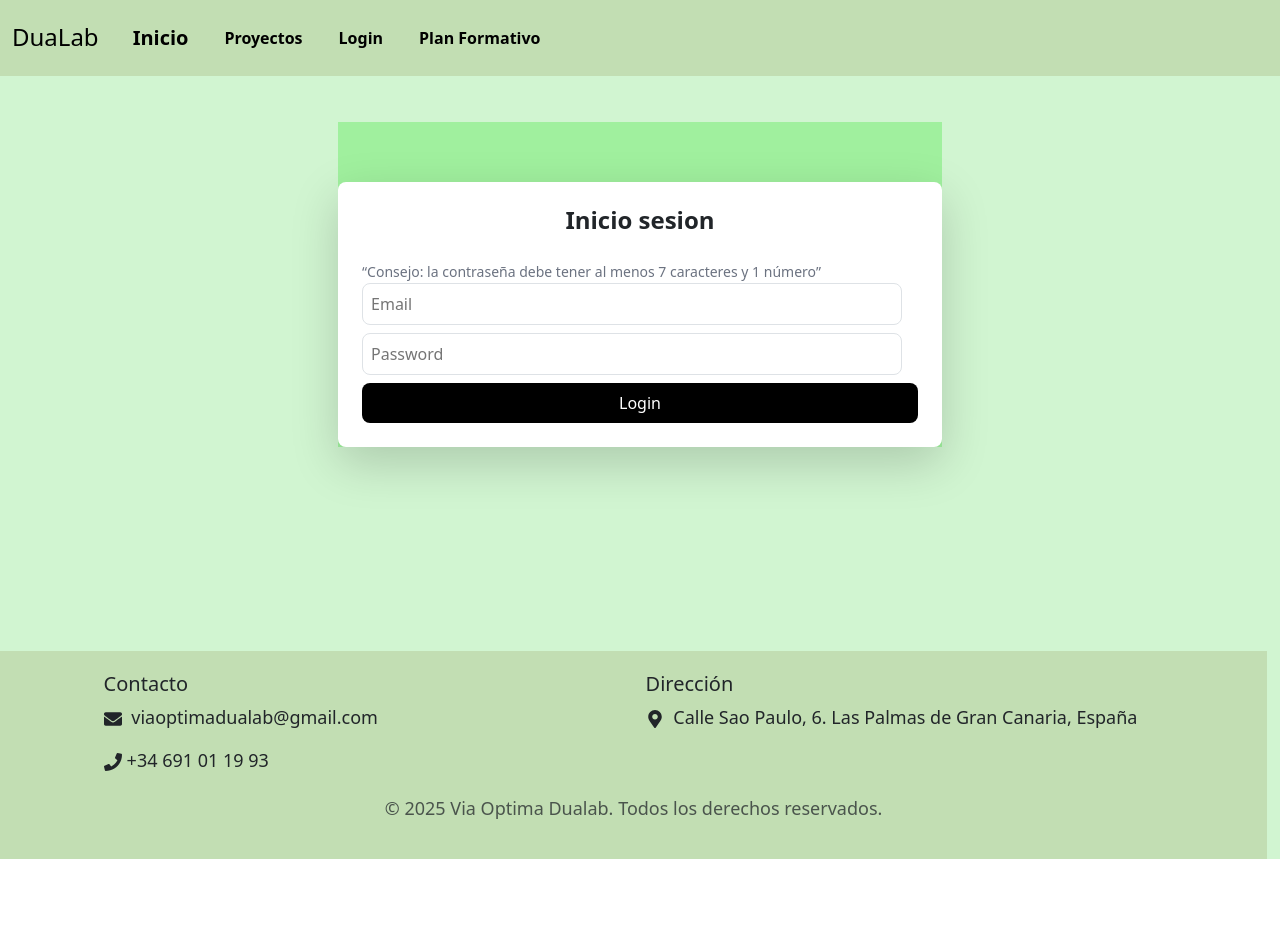
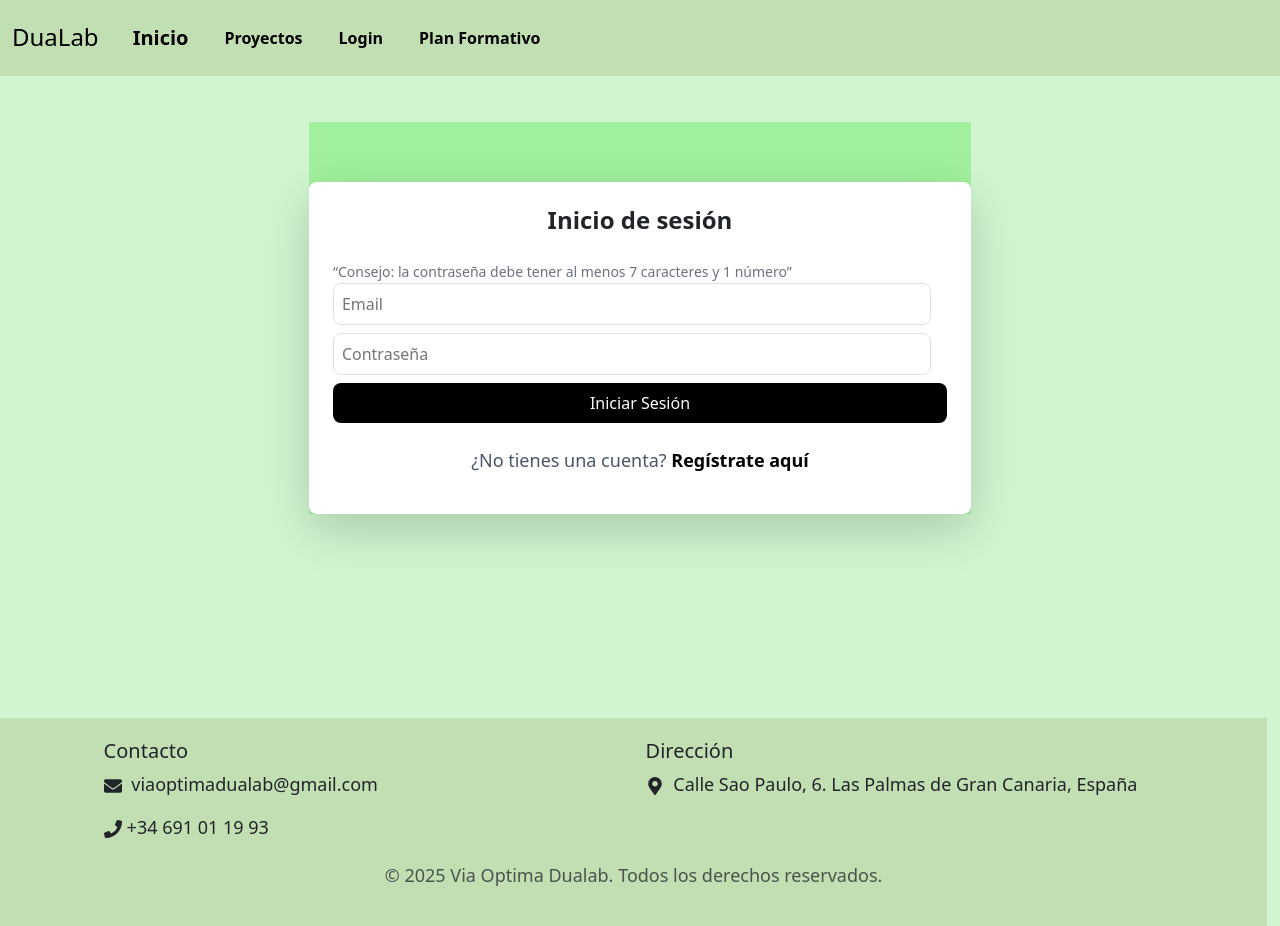
Before and after one commit to ray0479/DuaLab, a React (Vite) app: page /login in a window 1280 px wide. Before the commit the page ends 859 px from the top, so only its background shows below. Built offline with nearby package versions, Linux system fonts and the light colour scheme.

Commit message:
registro para el formulario

```diff
--- a/package.json
+++ b/package.json
@@ -13,7 +13,7 @@
     "@emotion/react": "^11.14.0",
     "@emotion/styled": "^11.14.0",
     "@mui/material": "^6.4.5",
-    "axios": "^1.7.9",
+    "axios": "^1.8.2",
     "cors": "^2.8.5",
     "dotenv": "^16.4.7",
     "express": "^4.21.2",
--- a/src/App.tsx
+++ b/src/App.tsx
@@ -4,7 +4,6 @@ import {NavBar} from './components/navbar'
 import { Footer } from './components/Footer';
 import CompanyInfo from './components/Info';
 import Inicio from './components/Inicio';
-import { QuienesSomos } from './components/QuienesSomos'
 import Login from './components/Login';
 import FetchMySQLData from './components/PlanFormativo';
 // import {Plan} from './components/PlanFormativo'
--- a/src/components/Login.tsx
+++ b/src/components/Login.tsx
@@ -1,6 +1,5 @@
 import { useState } from "react";
 import { useNavigate } from "react-router-dom";
-
 import '../styles/Login.css';
 
 const Login = () => {
@@ -8,50 +7,92 @@ const Login = () => {
   const [password, setPassword] = useState("");
   const [success, setSuccess] = useState("");
   const [error, setError] = useState("");
+  const [isRegistering, setIsRegistering] = useState(false); // Estado para alternar entre login y registro
 
   const navigate = useNavigate(); // Inicializa el hook useNavigate
 
+  // Validación de contraseña
   const validatePassword = (password: string) => {
-    return /^(?=.*\d).{7,}$/.test(password); //Requisitos de la contraseña
+    return /^(?=.*\d).{7,}$/.test(password); // Requisitos de la contraseña
   };
 
-  const handleSubmit = (e : React.FormEvent) => {
+  const handleLogin = async (e: React.FormEvent) => {
     e.preventDefault();
 
-    const existingUser = localStorage.getItem("user") ? JSON.parse(localStorage.getItem("user") as string) : null; //Guardar datos en local
+    const loginData = { email, password };
 
-    if (existingUser && existingUser.email === email) { //Comprueba si se ha usado el correo anteriormente
-      setError("Error, este correo ya está registrado");
+    try {
+      const response = await fetch("http://localhost:5000/api/login", {
+        method: "POST",
+        headers: { "Content-Type": "application/json" },
+        body: JSON.stringify(loginData),
+      });
+
+      const data = await response.json();
+
+      if (response.ok) {
+        localStorage.setItem("authToken", data.token);  // Guardar token JWT
+        setSuccess("Login exitoso");
+        setError("");
+        navigate("/");  // Redirigir a la página principal
+      } else {
+        setError(data.error || "Error al iniciar sesión");
+        setSuccess("");
+      }
+    } catch (err) {
+      setError("Hubo un error al conectar con el servidor.");
+      setSuccess("");
+    }
+  };
+
+  const handleRegister = async (e: React.FormEvent) => {
+    e.preventDefault();
+
+    if (!validatePassword(password)) {
+      setError("La contraseña debe tener al menos 7 caracteres y 1 número.");
       setSuccess("");
       return;
     }
 
-    if (!validatePassword(password)) {
-      setError("Error, la contraseña debe tener al menos 7 caracteres y 1 número");//Si la contraseña no cumple los requisitos, sale este mensaje
+    const registerData = { email, password };
+
+    try {
+      const response = await fetch("http://localhost:5000/api/register", {
+        method: "POST",
+        headers: { "Content-Type": "application/json" },
+        body: JSON.stringify(registerData),
+      });
+
+      const data = await response.json();
+
+      if (response.ok) {
+        setSuccess("Registro exitoso. Ahora puedes iniciar sesión.");
+        setError("");
+        setIsRegistering(false);  // Regresar al formulario de inicio de sesión
+      } else {
+        setError(data.error || "Error al registrar el usuario.");
+        setSuccess("");
+      }
+    } catch (err) {
+      setError("Hubo un error al conectar con el servidor.");
       setSuccess("");
-      return;
     }
-
-    setError("");
-    setSuccess("Login successful!"); //Logueo correctamente
-
-    // Guardar los datos en localStorage
-    localStorage.setItem("user", JSON.stringify({ email, password }));
-
-    console.log("Email:", email, "Password:", password);
-
-    // Redirigir a la página de inicio después de un login exitoso
-    navigate("/"); // Asegúrate de que "/home" sea la ruta de tu página de inicio
   };
 
   return (
     <div className="flex items-center justify-center min-h-screen bg-gray-100">
       <div className="rounded-lg shadow-lg p-6 bg-white w-96">
-        <h2 className="text-2xl font-bold text-center mb-4">Inicio sesion</h2>
+        <h2 className="text-2xl font-bold text-center mb-4">
+          {isRegistering ? "Registro" : "Inicio de sesión"}
+        </h2>
         <q className="text-gray-500 text-sm text-center mb-2">
           Consejo: la contraseña debe tener al menos 7 caracteres y 1 número
         </q>
-        <form onSubmit={handleSubmit} className="flex flex-col gap-4">
+
+        <form
+          onSubmit={isRegistering ? handleRegister : handleLogin}
+          className="flex flex-col gap-4"
+        >
           <div className="flex flex-col gap-4">
             <input
               type="email"
@@ -63,7 +104,7 @@ const Login = () => {
             />
             <input
               type="password"
-              placeholder="Password"
+              placeholder="Contraseña"
               value={password}
               onChange={(e) => setPassword(e.target.value)}
               className="border border-gray-300 p-2 rounded-lg"
@@ -74,11 +115,24 @@ const Login = () => {
               type="submit"
               className="bg-black text-white p-2 rounded-lg hover:bg-gray-800 transition"
             >
-              Login
+              {isRegistering ? "Registrarse" : "Iniciar Sesión"}
             </button>
           </div>
         </form>
+
         {success && <p className="text-green-600 text-center mt-4">{success}</p>}
+
+        <p className="text-center text-gray-600 mt-4">
+          {isRegistering
+            ? "¿Ya tienes una cuenta? "
+            : "¿No tienes una cuenta? "}
+          <span
+            className="text-blue-600 cursor-pointer hover:underline"
+            onClick={() => setIsRegistering(!isRegistering)}  // Cambia entre login y registro
+          >
+            {isRegistering ? "Inicia sesión aquí" : "Regístrate aquí"}
+          </span>
+        </p>
       </div>
     </div>
   );
--- a/src/styles/Login.css
+++ b/src/styles/Login.css
@@ -41,3 +41,14 @@
   .text-green-600 {
     color: #16a34a;
   }
+
+  span {
+    cursor:pointer;
+    color: black;
+    font-weight: bold;
+    transition: color 0.3s ease;
+  }
+
+  span:hover {
+    color: #16a34a;
+  }
```
Also changed, not shown: src/components/Register.tsx (added, +86 -0 lines), src/server.js (+53 -2 lines), 2 other files (tests, documents, lock files or other folders).
